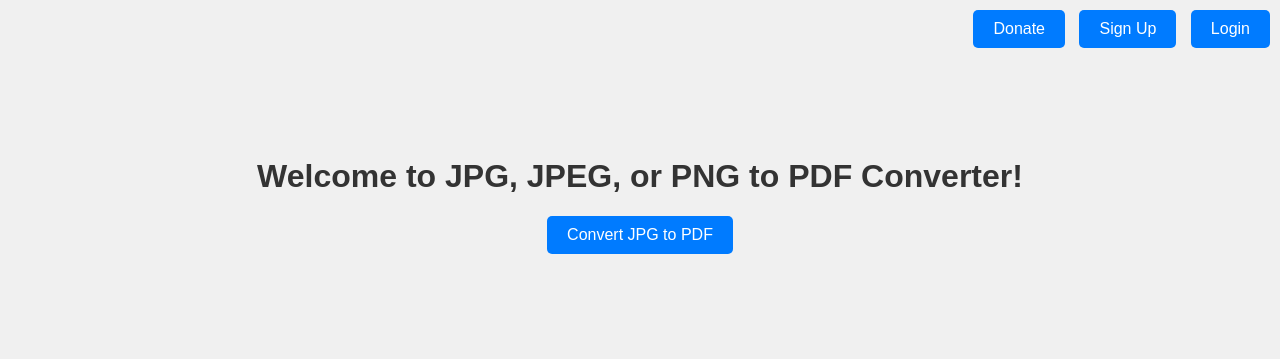
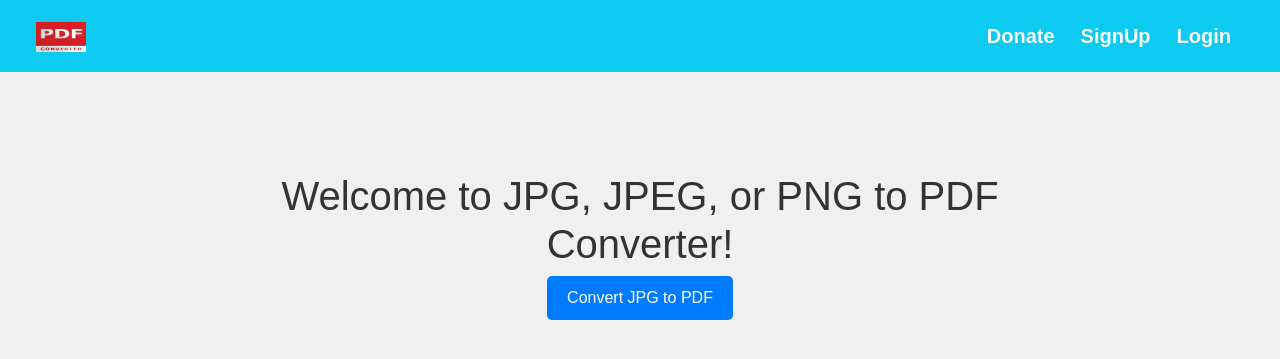
Before and after one commit to Bimal5654/JPG-to-PDF-Converter, a Django app: page / in a window 1280 px wide. Shown: the top 359 px of the page. Run offline with Django 5.2, Linux system fonts and the light colour scheme.

Commit message:
Describe your changes here

```diff
--- a/converter/templates/converter/upload.html
+++ b/converter/templates/converter/upload.html
@@ -181,9 +181,10 @@
 </head>
 
 <body>
+    {% load static %}
     <nav class="navbar navbar-expand-lg navbar-light bg-info px-4">
         <div class="container-fluid">
-            <a class="navbar-brand" href="#"><img src="pdf.jpg"></img></a>
+            <a class="navbar-brand" href="#"><img src="{% static 'converter/pdf.jpg' %}"></img></a>
             <button class="navbar-toggler" type="button" data-bs-toggle="collapse" data-bs-target="#navbarSupportedContent" aria-controls="navbarSupportedContent" aria-expanded="false" aria-label="Toggle navigation">
                 <span class="navbar-toggler-icon"></span>
             </button>
--- a/converter/templates/home.html
+++ b/converter/templates/home.html
@@ -1,6 +1,10 @@
 <!DOCTYPE html>
 <html>
 <head>
+    <meta charset="UTF-8">
+    <meta name="viewport" content="width=device-width, initial-scale=1.0">
+    <link rel="stylesheet" href="https://cdnjs.cloudflare.com/ajax/libs/font-awesome/6.0.0-beta3/css/all.min.css">
+    <link href="https://cdn.jsdelivr.net/npm/bootstrap@5.0.2/dist/css/bootstrap.min.css" rel="stylesheet" integrity="sha384-EVSTQN3/azprG1Anm3QDgpJLIm9Nao0Yz1ztcQTwFspd3yD65VohhpuuCOmLASjC" crossorigin="anonymous">
     <title>Home Page</title>
     <style>
         body {
@@ -8,6 +12,16 @@
             background-color: #f0f0f0;
             margin: 0;
             padding: 0;
+        }
+
+        img{
+            height: 30px;
+            width: 50px;
+        }
+        .nav-item {
+            font-size: 20px;
+            font-weight: bold;
+            margin: 5px;
         }
         .container {
             max-width: 800px;
@@ -42,14 +56,36 @@
     </style>
 </head>
 <body>
-    <div class="top-buttons">
-        <a href="{% url 'donate' %}" class="button">Donate</a>
-        <a href="{% url 'signup' %}" class="button">Sign Up</a>
-        <a href="{% url 'login' %}" class="button">Login</a>
-    </div>
+     {% load static %}
+    <nav class="navbar navbar-expand-lg navbar-light bg-info px-4">
+        <div class="container-fluid">
+            <a class="navbar-brand" href="#"><img src="{% static 'converter/pdf.jpg' %}"></img></a>
+            <button class="navbar-toggler" type="button" data-bs-toggle="collapse" data-bs-target="#navbarSupportedContent" aria-controls="navbarSupportedContent" aria-expanded="false" aria-label="Toggle navigation">
+                <span class="navbar-toggler-icon"></span>
+            </button>
+            <div class="collapse navbar-collapse" id="navbarSupportedContent">
+                <ul class="navbar-nav ms-auto mb-2 mb-lg-0 fs-4 text-center">
+                    <li class="nav-item">
+                        <a class="nav-link active text-light" aria-current="page" href="{% url 'donate' %}">Donate</a>
+                    </li>
+                    <li class="nav-item">
+                        <a class="nav-link active text-light" href="{% url 'signup' %}">SignUp</a>
+                    </li>
+                    <li class="nav-item">
+                        <a class="nav-link active text-light" href="{% url 'login' %}">Login</a>
+                    </li>
+                </ul>
+            </div>
+        </div>
+    </nav>
+
     <div class="container">
         <h1>Welcome to JPG, JPEG, or PNG to PDF Converter!</h1>
         <a href="{% url 'upload' %}" class="button">Convert JPG to PDF</a>
     </div>
+
+
+    <script src="https://cdn.jsdelivr.net/npm/@popperjs/core@2.9.2/dist/umd/popper.min.js" integrity="sha384-IQsoLXl5PILFhosVNubq5LC7Qb9DXgDA9i+tQ8Zj3iwWAwPtgFTxbJ8NT4GN1R8p" crossorigin="anonymous"></script>
+    <script src="https://cdn.jsdelivr.net/npm/bootstrap@5.0.2/dist/js/bootstrap.min.js" integrity="sha384-cVKIPhGWiC2Al4u+LWgxfKTRIcfu0JTxR+EQDz/bgldoEyl4H0zUF0QKbrJ0EcQF" crossorigin="anonymous"></script>
 </body>
 </html>
```
Also changed, not shown: converter/static/converter/pdf.jpg (added).
